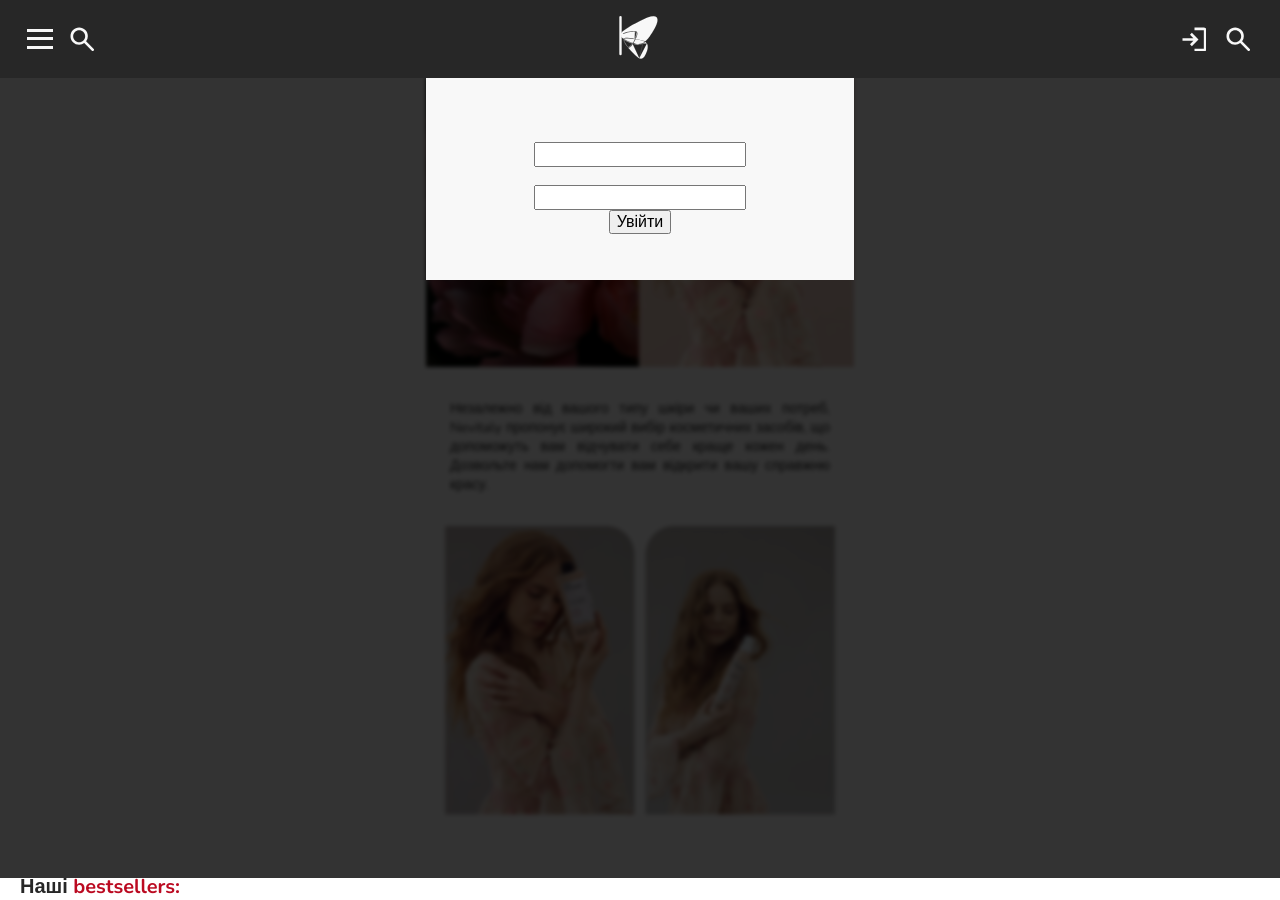
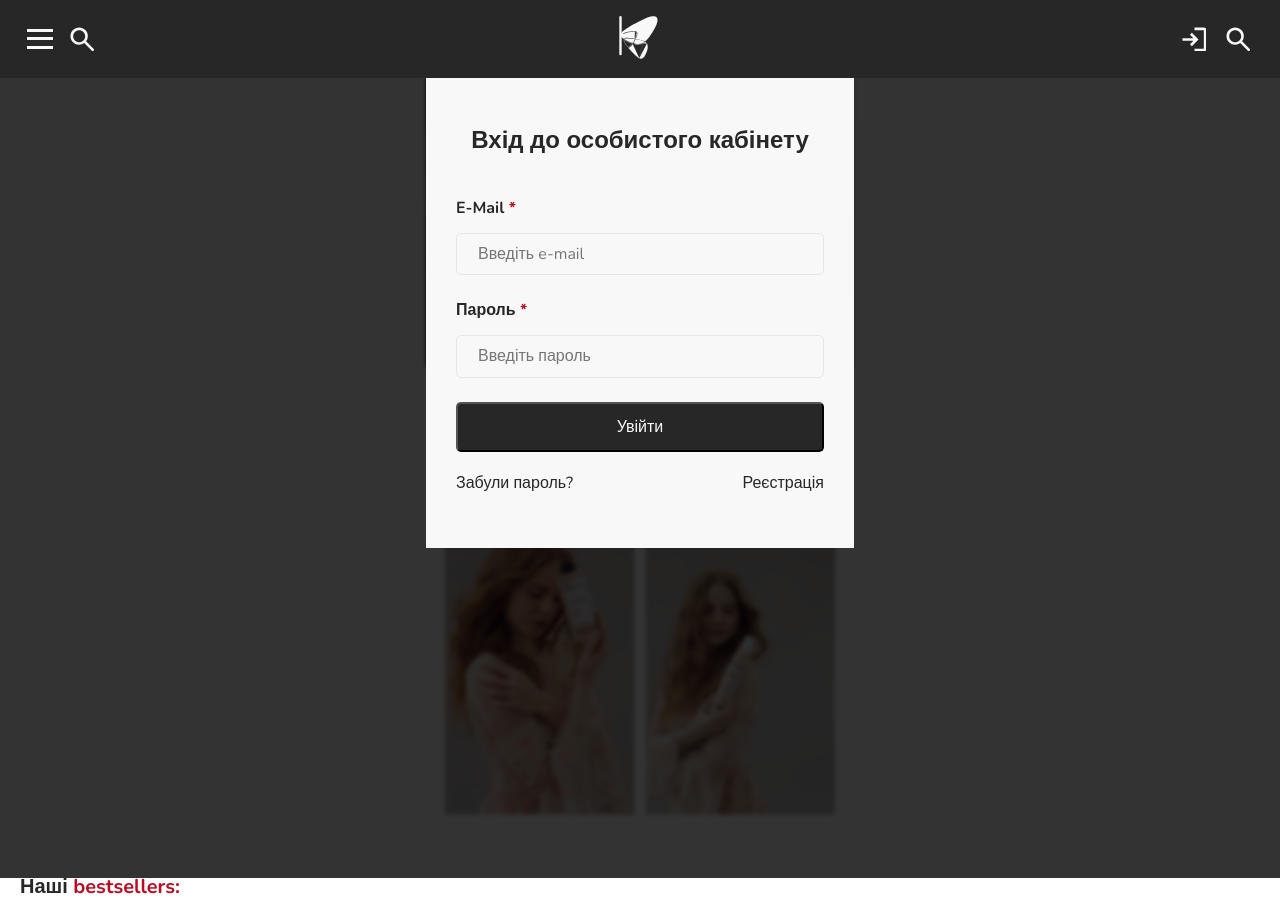
Before and after one commit to fs-engineer/store_front, a Next.js app: page / in a window 1280 px wide. Both pictures are taken after a click on the button 40 px from the left and 39 px from the top of the page. Built offline with nearby package versions, Linux system fonts and the light colour scheme.

Commit message:
logic added to auth modal, added auth form

```diff
--- a/package.json
+++ b/package.json
@@ -9,6 +9,7 @@
     "lint": "next lint"
   },
   "dependencies": {
+    "axios": "^1.6.8",
     "clsx": "^2.1.1",
     "next": "14.2.3",
     "react": "^18",
--- a/src/app/page.tsx
+++ b/src/app/page.tsx
@@ -1,12 +1,11 @@
-import styles from './page.module.css';
 import Hero from '@/ui/components/hero/hero';
 import Bestsellers from '@/ui/components/bestsellers/bestsellers';
 
 export default function Home() {
     return (
-        <main className={styles.main}>
+        <>
             <Hero />
             <Bestsellers />
-        </main>
+        </>
     );
 }
--- a/src/ui/common/styles/base.css
+++ b/src/ui/common/styles/base.css
@@ -10,7 +10,7 @@ html {
 }
 
 body {
-    color: var(--primary-color);
+    color: var(--neutral-color);
 }
 
 img {
--- a/src/ui/components/auth/authForm/authForm.module.css
+++ b/src/ui/components/auth/authForm/authForm.module.css
@@ -1,9 +1,51 @@
+.title {
+    font-size: 1.5rem ;
+    font-weight: 700;
+    line-height: 33px;
+    letter-spacing: 0;
+    text-align: center;
+}
 .form {
     display: flex;
     flex-direction: column;
     align-items: center;
     justify-content: center;
+    padding: 40px 10px 12px;
 }
 .input {
+    box-sizing: border-box;
+    width: 100%;
+    border: 1px solid rgb(230, 230, 230);
+    border-radius: 5px;
+    background-color: var(--primary-color);
     padding: 11px 21px 11px 21px;
+    margin: 0 0 24px 0;
 }
+.label {
+    width: 100%;
+    font-size: 16px;
+    font-weight: 700;
+    line-height: 22px;
+    letter-spacing: 0;
+    text-align: left;
+    padding: 0 0 14px 0;
+}
+.labelStar {
+    color: var(--accent-red-color);
+}
+.submitBtn {
+    display: flex;
+    width: 100%;
+    height: 50px;
+    flex-direction: row;
+    justify-content: center;
+    align-items: center;
+    border-radius: 5px;
+    color: var(--primary-color);
+    background-color: var(--neutral-color);
+}
+.bottomMenuWrap {
+    display: flex;
+    justify-content: space-between;
+    padding: 10px;
+}
--- a/src/ui/components/auth/authForm/authForm.tsx
+++ b/src/ui/components/auth/authForm/authForm.tsx
@@ -1,15 +1,57 @@
-import React from 'react';
+import React, { useState } from 'react';
 import s from './authForm.module.css';
 
+// enum FormType {
+//     LOGIN = 'login',
+//     REGISTER = 'register',
+//     PASS_RESET = 'passwordReset',
+// }
+
+// useState<S>(initialState: S | (() => S)): [S, Dispatch<SetStateAction<S>>];
+
 const AuthForm = () => {
+    const [email, setEmail] = useState('');
+    const [password, setPassword] = useState('');
+
     return (
-        <form className={s.form}>
-            <label htmlFor="email">E-Mail</label>
-            <input type="email" id="email" name="email" />
-            <label htmlFor="password">Пароль</label>
-            <input type="password" id="password" name="password" />
-            <button type="submit">Увійти</button>
-        </form>
+        <>
+            <h2 className={s.title}>Вхід до особистого кабінету</h2>
+            <form className={s.form}>
+                <label htmlFor="email" className={s.label}>
+                    E-Mail <span className={s.labelStar}>*</span>
+                </label>
+                <input
+                    className={s.input}
+                    type="email"
+                    id="email"
+                    name="email"
+                    placeholder="Введіть e-mail"
+                    value={email}
+                    onChange={({ target: { value } }): void => setEmail(value)}
+                    required
+                />
+                <label htmlFor="password" className={s.label}>
+                    Пароль <span className={s.labelStar}>*</span>
+                </label>
+                <input
+                    className={s.input}
+                    type="password"
+                    id="password"
+                    name="password"
+                    placeholder="Введіть пароль"
+                    value={password}
+                    onChange={({ target: { value } }) => setPassword(value)}
+                    required
+                />
+                <button type="submit" className={s.submitBtn}>
+                    Увійти
+                </button>
+            </form>
+            <div className={s.bottomMenuWrap}>
+                <p>Забули пароль?</p>
+                <p>Реєстрація</p>
+            </div>
+        </>
     );
 };
 
--- a/src/ui/components/navbar/clientWrapper.tsx
+++ b/src/ui/components/navbar/clientWrapper.tsx
@@ -7,7 +7,7 @@ const ClientWrapper = ({ children }: Readonly<{ children: ReactNode }>) => {
     return (
         <>
             <Navbar />
-            {children}
+            <main>{children}</main>
         </>
     );
 };
```
Also changed, not shown: src/app/page.module.css (deleted, +0 -230 lines), src/ui/components/interfaces.ts (+4 -3 lines), 1 other file (tests, documents, lock files or other folders).
